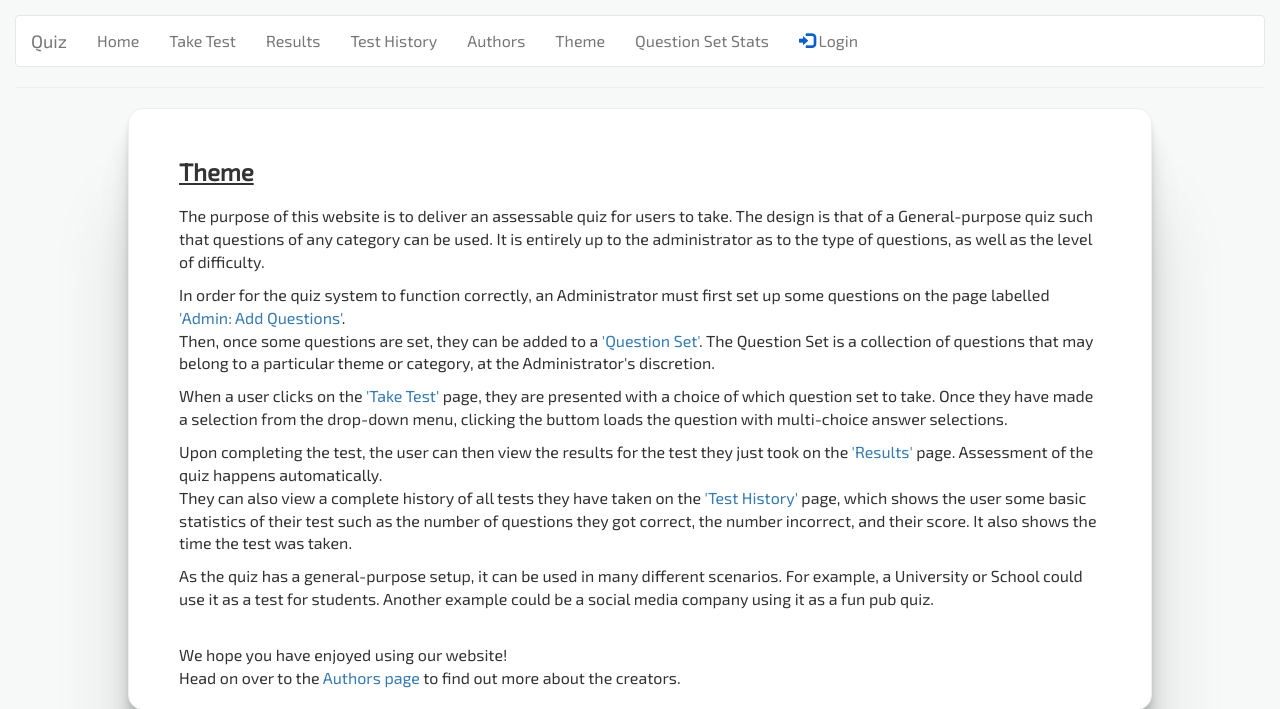
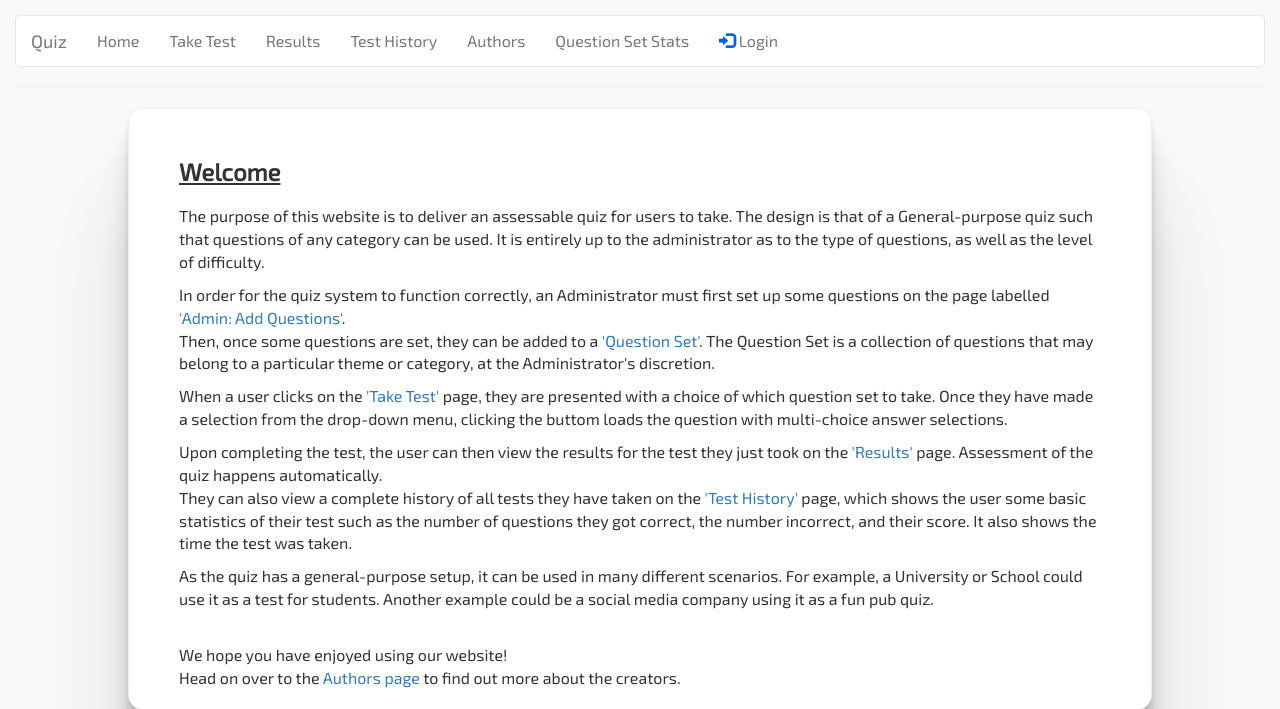
Before and after one commit to quasarswastik/CITS3403_Project-2, a Flask app: page /theme in a window 1280 px wide. Shown: the top 709 px of the page. Run offline with Flask 2, Linux system fonts and the light colour scheme; some libraries are stand-ins or nearby versions.

Commit message:
removed index (home) page, home now redirects to theme since the index page just showed backend data

```diff
--- a/app/templates/base.html
+++ b/app/templates/base.html
@@ -34,12 +34,12 @@
                     <a class="navbar-brand" href="#">Quiz</a>
                 </div>
                 <ul class="nav navbar-nav">
-                    <li><a href="{{ url_for('index') }}" class="nav-link">Home</a></li>
+                    <li><a href="{{ url_for('theme') }}" class="nav-link">Home</a></li>
                     <li><a href="{{ url_for('take_test') }}" class="nav-link">Take Test</a></li>
                     <li><a href="{{ url_for('results') }}" class="nav-link">Results</a></li>
                     <li><a href="{{ url_for('test_history') }}" class="nav-link">Test History</a></li>
                     <li><a href="{{ url_for('authors') }}" class="nav-link">Authors</a></li>
-                    <li><a href="{{ url_for('theme') }}" class="nav-link">Theme</a></li>
+                    <!-- <li><a href="{{ url_for('theme') }}" class="nav-link">Theme</a></li> -->
                     <li><a href="{{ url_for('stats') }}" class="nav-link">Question Set Stats</a></li>
 
                     {% if current_user.admin %}
--- a/app/templates/theme.html
+++ b/app/templates/theme.html
@@ -3,8 +3,7 @@
 {% extends "base.html" %}
 
 {% block content %}
-    <!-- <h1>Hi, this page with be used for promoting the theme (and explaining how the quiz works) to users </h1> -->
-    <h3 class="page_heading">Theme</h3>
+    <h3 class="page_heading">Welcome</h3>
     <p>
         The purpose of this website is to deliver an assessable quiz for users to take. The design is that of a General-purpose quiz such that questions of any category can be used. It is entirely up to the administrator as to the type of questions, as well as the level of difficulty.
     </p>
```
